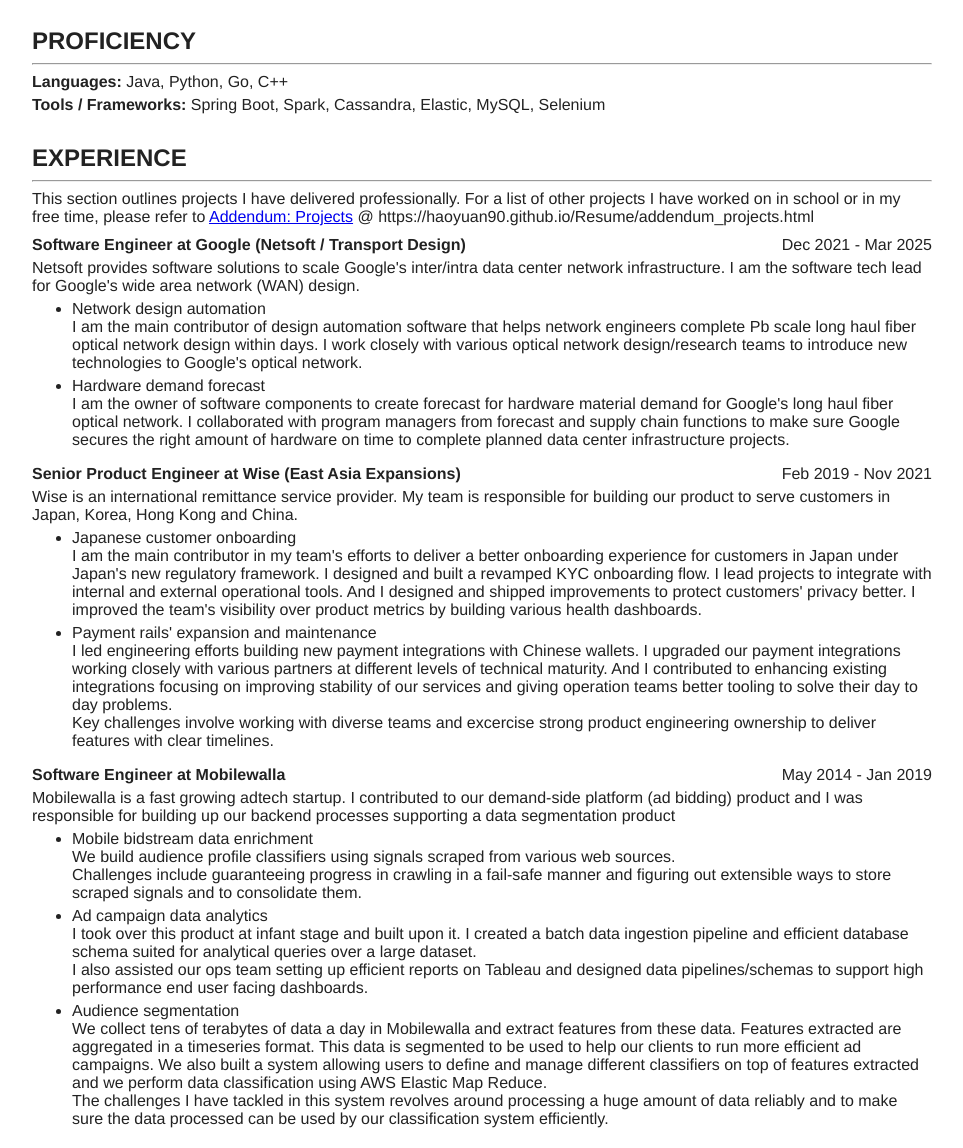
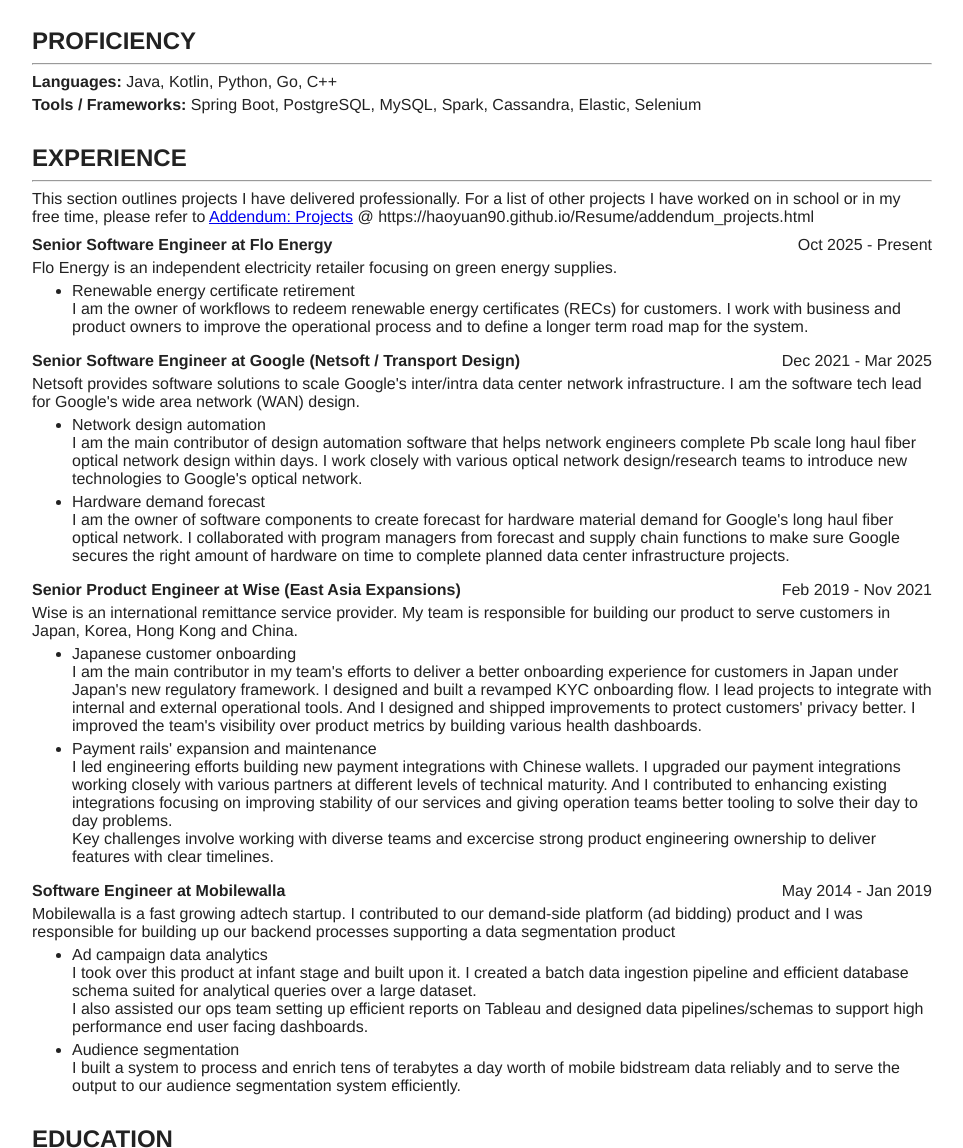
Before and after one commit to HaoYuan90/Resume, a plain HTML site: page index.html in a window 1280 px wide. Shown: the part 121-1269 px from the top of the page, without its empty margins (158-1121 px from the left). Drawn offline with Linux system fonts and the light colour scheme.

Commit message:
Update resume to include Flo Energy (#4)

```diff
--- a/index.html
+++ b/index.html
@@ -106,11 +106,11 @@
     <hr />
     <p class='compPara'>
         <b>Languages:</b>
-        Java, Python, Go, C++
+        Java, Kotlin, Python, Go, C++
     </p>
     <p class='compPara'>
         <b>Tools / Frameworks:</b>
-        Spring Boot, Spark, Cassandra, Elastic, MySQL, Selenium
+        Spring Boot, PostgreSQL, MySQL, Spark, Cassandra, Elastic, Selenium
     </p>
 
     <h2>EXPERIENCE</h2>
@@ -119,7 +119,21 @@
         This section outlines projects I have delivered professionally. For a list of other projects I have worked on in school or in my free time, please refer to <a href="addendum_projects.html">Addendum: Projects</a> @ https://haoyuan90.github.io/Resume/addendum_projects.html
     </p>
     <p class='subHeader'>
-        <b>Software Engineer at Google (Netsoft / Transport Design)</b>
+        <b>Senior Software Engineer at Flo Energy</b>
+        <span class='floatRight'>Oct 2025 - Present</span>
+    </p>
+    <p class="compPara">
+        Flo Energy is an independent electricity retailer focusing on green energy supplies.
+    </p>
+    <ul class='lowTopMargin'>
+        <li>
+            <p class='compPara'>Renewable energy certificate retirement
+                <br/>I am the owner of workflows to redeem renewable energy certificates (RECs) for customers. I work with business and product owners to improve the operational process and to define a longer term road map for the system.
+            </p>
+        </li>
+    </ul>
+    <p class='subHeader'>
+        <b>Senior Software Engineer at Google (Netsoft / Transport Design)</b>
         <span class='floatRight'>Dec 2021 - Mar 2025</span>
     </p>
     <p class='compPara'>
@@ -166,22 +180,13 @@
     </p>
     <ul class='lowTopMargin'>
         <li>
-            <p class='compPara'>Mobile bidstream data enrichment
-                <br/>We build audience profile classifiers using signals scraped from various web sources.
-                <br/>Challenges include guaranteeing progress in crawling in a fail-safe manner and figuring out extensible ways to store scraped signals and to consolidate them.
-            </p>
-        </li>
-        <li>
             <p class='compPara'>Ad campaign data analytics
                 <br/>I took over this product at infant stage and built upon it. I created a batch data ingestion pipeline and efficient database schema suited for analytical queries over a large dataset.
                 <br/>I also assisted our ops team setting up efficient reports on Tableau and designed data pipelines/schemas to support high performance end user facing dashboards.
             </p>
         <li>
             <p class='compPara'>Audience segmentation
-                <br/>We collect tens of terabytes of data a day in Mobilewalla and extract features from these data.
-                Features extracted are aggregated in a timeseries format. This data is segmented to be used to help our clients to run more efficient ad campaigns.
-                We also built a system allowing users to define and manage different classifiers on top of features extracted and we perform data classification using AWS Elastic Map Reduce.
-                <br/>The challenges I have tackled in this system revolves around processing a huge amount of data reliably and to make sure the data processed can be used by our classification system efficiently.
+                <br/>I built a system to process and enrich tens of terabytes a day worth of mobile bidstream data reliably and to serve the output to our audience segmentation system efficiently.
             </p>
         </li>
     </ul>
```
Also changed, not shown: spellcheck/words.txt, 1 other file.
